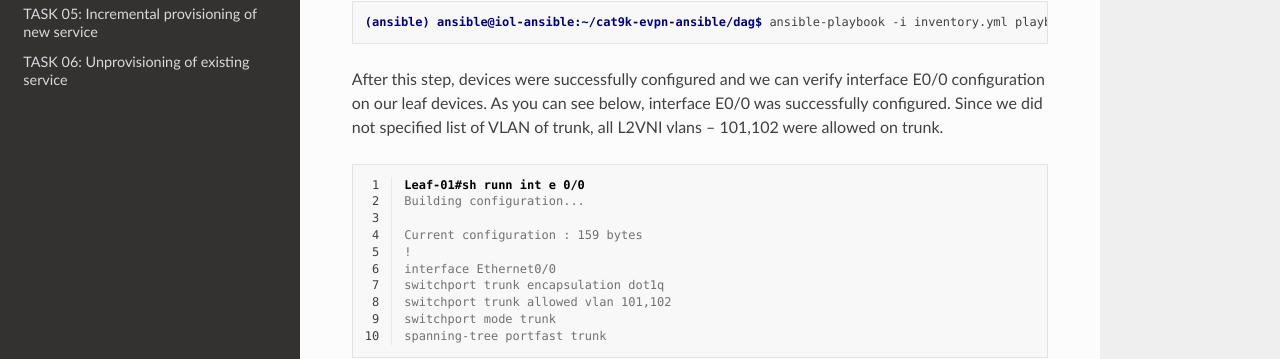
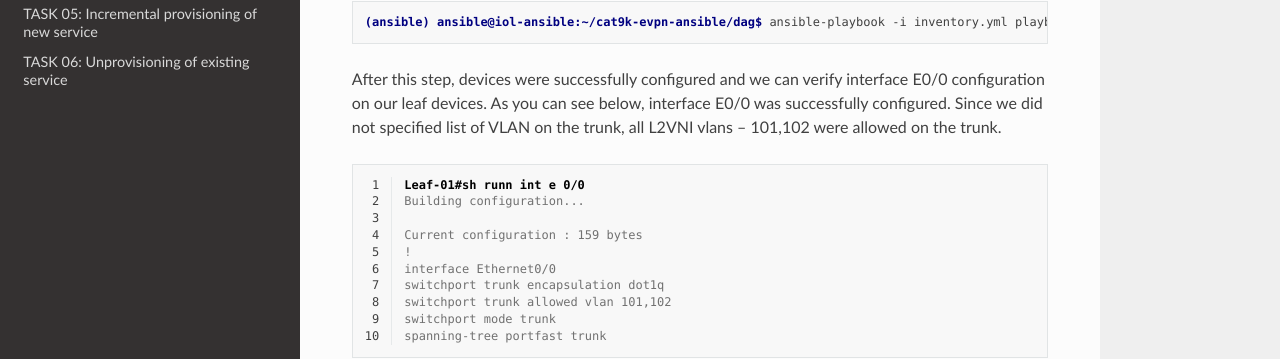
Before and after one commit to dvishchu/labens-2969, a Sphinx documentation site: the page built from docs/source/task_04.rst, in a window 1280 px wide and 900 px high, scrolled down 1106 px. Shown: the part 353-712 px from the top of the window. Built offline with Sphinx 7.4.7 and the Read the Docs theme 2.0.0, drawn with Linux system fonts in a browser that asks for light colours.

Commit message:
Update task_04.rst

```diff
--- a/docs/source/task_04.rst
+++ b/docs/source/task_04.rst
@@ -36,7 +36,7 @@ Once we are ready, we can commit the configuration on devices via playbook below
 
     (ansible) ansible@iol-ansible:~/cat9k-evpn-ansible/dag$ ansible-playbook -i inventory.yml playbook_access_add_commit.yml
 
-After this step, devices were successfully configured and we can verify interface E0/0 configuration on our leaf devices. As you can see below, interface E0/0 was successfully configured. Since we did not specified list of VLAN of trunk, all L2VNI vlans – 101,102 were allowed on trunk.
+After this step, devices were successfully configured and we can verify interface E0/0 configuration on our leaf devices. As you can see below, interface E0/0 was successfully configured. Since we did not specified list of VLAN on the trunk, all L2VNI vlans – 101,102 were allowed on the trunk.
 
 .. code-block:: console
     :linenos:
```
